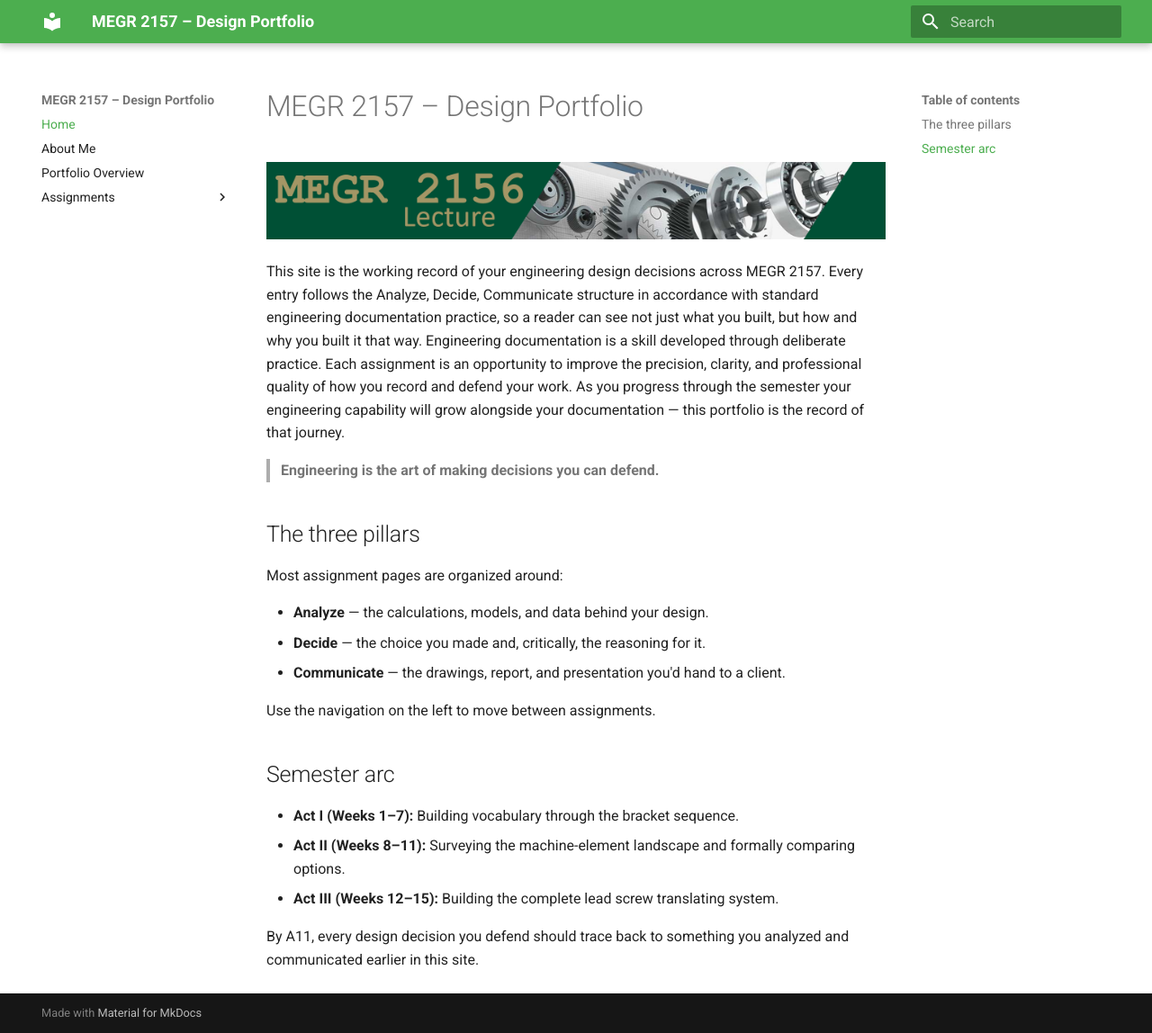
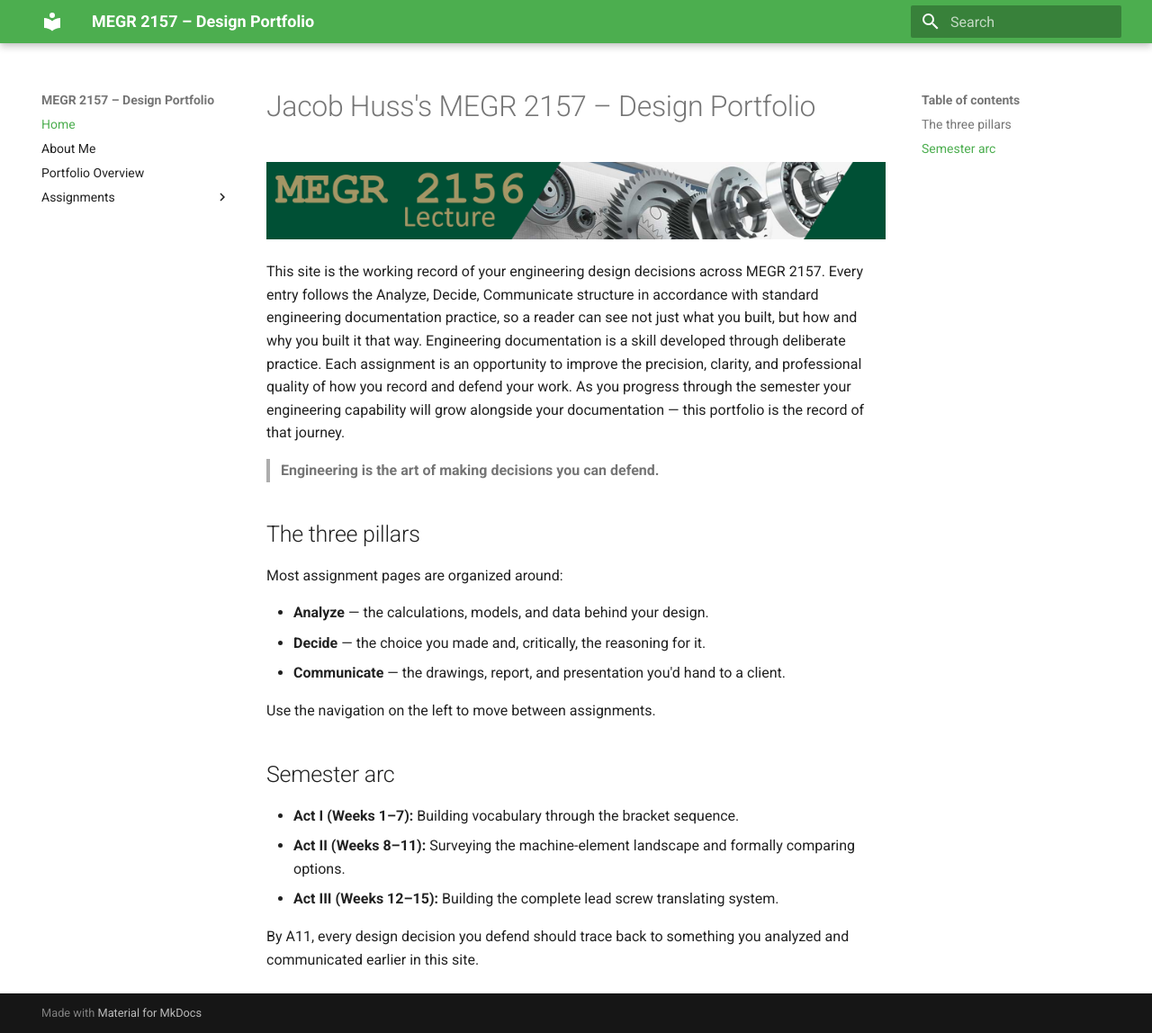
Before and after one commit to jhuss6/Jacob-Huss-s-MEGR2156-Portfolio, an MkDocs documentation site: the page built from docs/index.md, in a window 1280 px wide and 1148 px high. Shown: the whole window at 90% size. Built offline with MkDocs 1.6.1 and Material for MkDocs 9.7.7, drawn with Linux system fonts in a browser that asks for light colours.

Commit message:
Update title in design portfolio documentation

```diff
--- a/docs/index.md
+++ b/docs/index.md
@@ -1,4 +1,4 @@
-# MEGR 2157 – Design Portfolio
+# Jacob Huss's MEGR 2157 – Design Portfolio
 
 ![MEGR 2156-7 Title](MEGR2156title.png)
 
```
